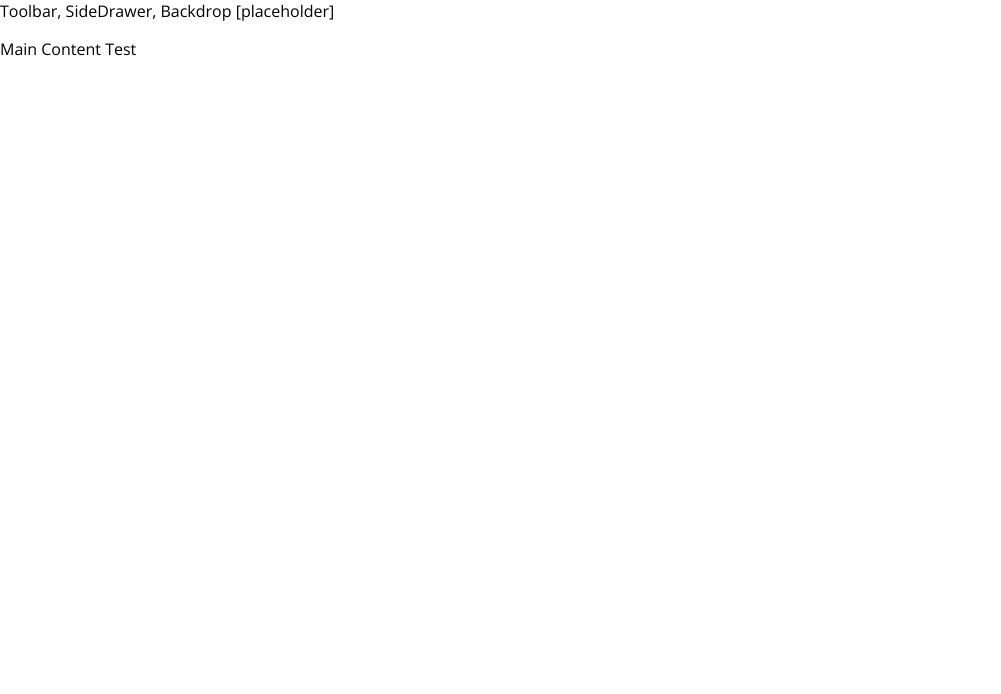
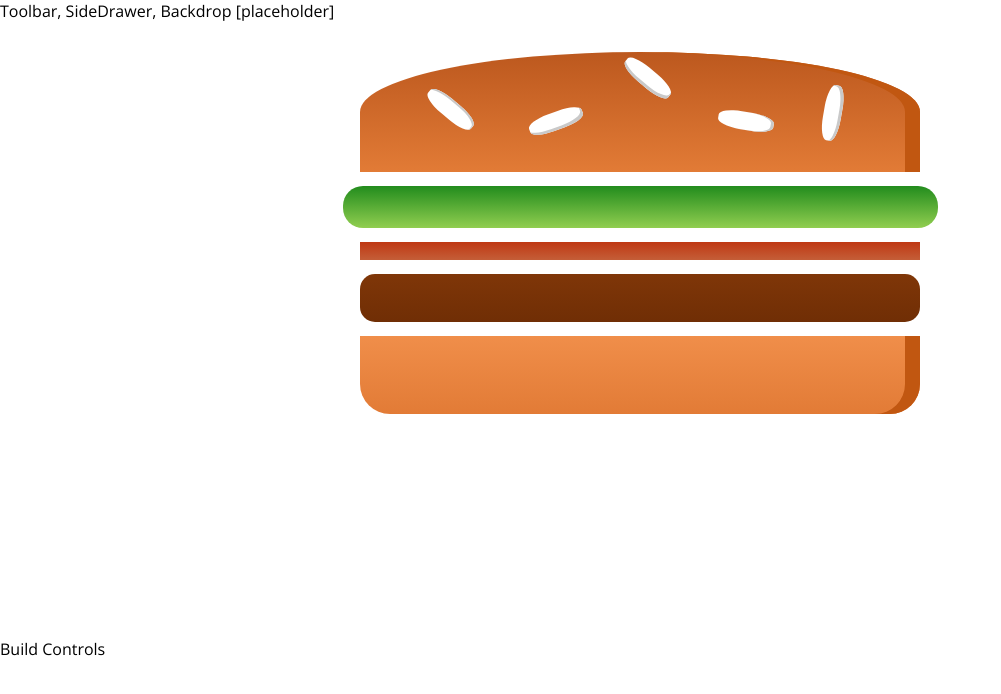
Before and after one commit to tomzacchia/burger-builder, a React app: page / in a window 1280 px wide. Shown: the top 694 px of the page, without its empty margins (0-1001 px from the left). Built offline with nearby package versions, Linux system fonts and the light colour scheme.

Commit message:
Added burger ingredients, however need to implement dynamic rendering of ingredients

```diff
--- a/package.json
+++ b/package.json
@@ -31,6 +31,7 @@
     "postcss-flexbugs-fixes": "3.2.0",
     "postcss-loader": "2.0.8",
     "promise": "8.0.1",
+    "prop-types": "^15.6.2",
     "raf": "3.4.0",
     "react": "^16.4.2",
     "react-dev-utils": "^5.0.2",
--- a/src/App.js
+++ b/src/App.js
@@ -1,12 +1,13 @@
 import React, { Component } from 'react';
 import Layout from './components/Layout/Layout';
+import BurgerBuilder from './containers/BurgerBuilder/BurgerBuilder';
 
 class App extends Component {
   render() {
     return (
       <div>
         <Layout>
-           <p> Main Content Test </p>
+           <BurgerBuilder />
           </Layout>
       </div>
     );
--- /dev/null
+++ b/src/components/Burger/Burger.css
@@ -0,0 +1,32 @@
+.burger{
+    margin: auto;
+    width: 100%;
+    height: 250px;
+    overflow-y: scroll;
+    overflow-x: hidden;
+    text-align: center;
+    font-weight: bold;
+    font-size: 1.2rem;
+    border: none;
+}
+.burger::-webkit-scrollbar{
+    display: none;
+}
+@media (min-width: 500px) and (max-height: 400px){
+    .burger {
+        width: 350px;
+        height: 400px;
+    }
+}
+@media (min-width: 500px) and (min-height: 401px){
+    .burger {
+        width: 450px;
+        height: 400px;
+    }
+}
+@media (min-width: 1000px) and (min-height: 700px){
+    .burger {
+        width: 700px;
+        height: 600px;
+    }
+}
--- /dev/null
+++ b/src/components/Burger/Burger.js
@@ -0,0 +1,17 @@
+import React from 'react';
+import css from './Burger.css';
+import BurgerIngredient from './BurgerIngredient/BurgerIngredient'
+
+const burger = (props) => {
+    return (
+        <div className={css.burger}>
+            <BurgerIngredient type="breadTop"/>
+            <BurgerIngredient type="salad"/>
+            <BurgerIngredient type="bacon"/>
+            <BurgerIngredient type="meat"/>
+            <BurgerIngredient type="breadBottom"/>
+        </div>
+    );
+};
+
+export default burger;
--- /dev/null
+++ b/src/components/Burger/BurgerIngredient/BurgerIngredient.css
@@ -0,0 +1,113 @@
+.BreadBottom {
+    height: 13%;
+    width: 80%;
+    background: linear-gradient(#F08E4A, #e27b36);
+    border-radius: 0 0 30px 30px;
+    box-shadow: inset -15px 0 #c15711;
+    margin: 2% auto;
+}
+
+.BreadTop {
+    height: 20%;
+    width: 80%;
+    background: linear-gradient(#bc581e, #e27b36);
+    border-radius: 50% 50% 0 0;
+    box-shadow: inset -15px 0 #c15711;
+    margin: 2% auto;
+    position: relative;
+}
+
+.Seeds1 {
+    width: 10%;
+    height: 15%;
+    position: absolute;
+    background-color: white;
+    left: 30%;
+    top: 50%;
+    border-radius: 40%;
+    transform: rotate(-20deg);
+    box-shadow: inset -2px -3px #c9c9c9;
+}
+
+.Seeds1:after {
+    content: "";
+    width: 100%;
+    height: 100%;
+    position: absolute;
+    background-color: white;
+    left: -170%;
+    top: -260%;
+    border-radius: 40%;
+    transform: rotate(60deg);
+    box-shadow: inset -1px 2px #c9c9c9;
+  }
+
+.Seeds1:before {
+    content: "";
+    width: 100%;
+    height: 100%;
+    position: absolute;
+    background-color: white;
+    left: 180%;
+    top: -50%;
+    border-radius: 40%;
+    transform: rotate(60deg);
+    box-shadow: inset -1px -3px #c9c9c9;
+  }
+
+  .Seeds2 {
+    width: 10%;
+    height: 15%;
+    position: absolute;
+    background-color: white;
+    left: 64%;
+    top: 50%;
+    border-radius: 40%;
+    transform: rotate(10deg);
+    box-shadow: inset -3px 0 #c9c9c9;
+  }
+
+  .Seeds2:before {
+    content: "";
+    width: 100%;
+    height: 100%;
+    position: absolute;
+    background-color: white;
+    left: 150%;
+    top: -130%;
+    border-radius: 40%;
+    transform: rotate(90deg);
+    box-shadow: inset 1px 3px #c9c9c9;
+  }
+
+
+.Meat {
+    width: 80%;
+    height: 8%;
+    background: linear-gradient(#7f3608, #702e05);
+    margin: 2% auto;
+    border-radius: 15px;
+}
+
+.Cheese {
+    width: 90%;
+    height: 4.5%;
+    margin: 2% auto;
+    background: linear-gradient(#f4d004, #d6bb22);
+    border-radius: 20px;
+}
+
+.Salad {
+    width: 85%;
+    height: 7%;
+    margin: 2% auto;
+    background: linear-gradient(#228c1d, #91ce50);
+    border-radius: 20px;
+}
+
+.Bacon {
+    width: 80%;
+    height: 3%;
+    background: linear-gradient(#bf3813, #c45e38);
+    margin: 2% auto;
+}
--- /dev/null
+++ b/src/components/Burger/BurgerIngredient/BurgerIngredient.js
@@ -0,0 +1,45 @@
+import React, {Component} from 'react';
+import PropTypes from 'prop-types';
+import css from './BurgerIngredient.css'
+
+class BurgerIngredient extends Component {
+    render(){
+        let ingredient = null;
+        // handling different ingredients passed via props
+        switch(this.props.type) {
+            case ('breadBottom'):
+                ingredient = <div className={css.BreadBottom}> </div>;
+                break;
+            case ('breadTop'):
+                ingredient = (
+                    <div className={css.BreadTop}>
+                        <div className={css.Seeds1}> </div>
+                        <div className={css.Seeds2}> </div>
+                    </div>
+                );
+                break;
+            case ('meat'):
+                ingredient = <div className={css.Meat}> </div>
+                break;
+            case ('cheese'):
+                ingredient = <div className={css.Cheese}> </div>
+                break;
+            case ('salad'):
+                ingredient = <div className={css.Salad}> </div>
+                break;
+            case ('bacon'):
+                ingredient = <div className={css.Bacon}> </div>
+                break;
+            default:
+                ingredient = null;
+        }
+        return ingredient;
+    }
+}
+
+// Prop type validation
+BurgerIngredient.propTypes = {
+    type: PropTypes.string.isRequired
+}
+
+export default BurgerIngredient;
--- /dev/null
+++ b/src/components/Layout/Layout.css
@@ -0,0 +1,3 @@
+.content{
+    padding: 1rem 0;
+}
--- a/src/components/Layout/Layout.js
+++ b/src/components/Layout/Layout.js
@@ -1,11 +1,12 @@
 import React from 'react';
 import Aux from '../../hoc/Aux';
+import css from './Layout.css';
 
 const layout = (props) =>(
     // wrap adjacent elements in wrapping root element, Aux
     <Aux>
         <div> Toolbar, SideDrawer, Backdrop [placeholder]</div>
-        <main>
+        <main className={css.content}>
             {props.children}
         </main>
     </Aux>
--- /dev/null
+++ b/src/containers/BurgerBuilder/BurgerBuilder.js
@@ -0,0 +1,16 @@
+import React, {Component} from 'react';
+import Aux from '../../hoc/Aux';
+import Burger from '../../components/Burger/Burger';
+
+class BurgerBuilder extends Component {
+    render(){
+        return (
+            <Aux>
+                <Burger />
+                <div> Build Controls </div>
+            </Aux>
+        );
+    }
+}
+
+export default BurgerBuilder;
```
